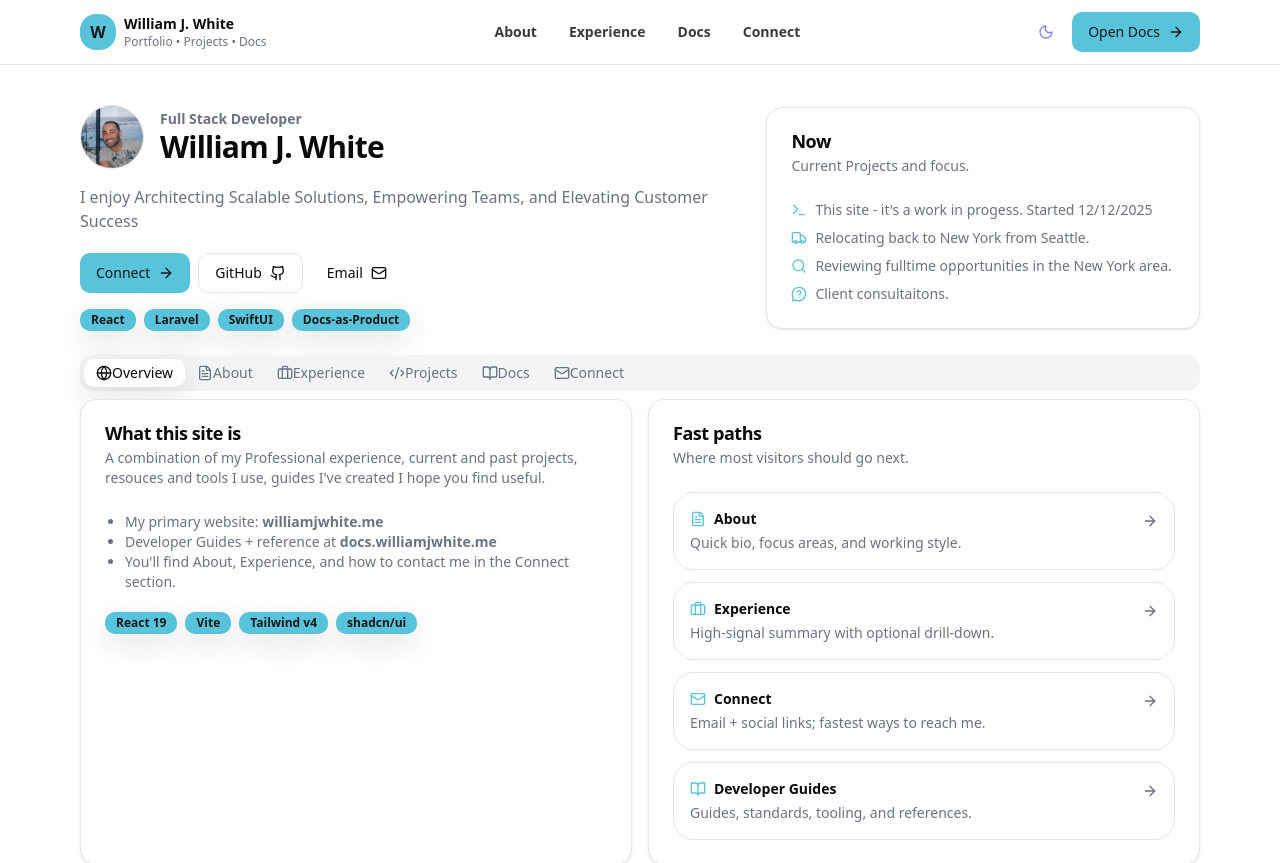
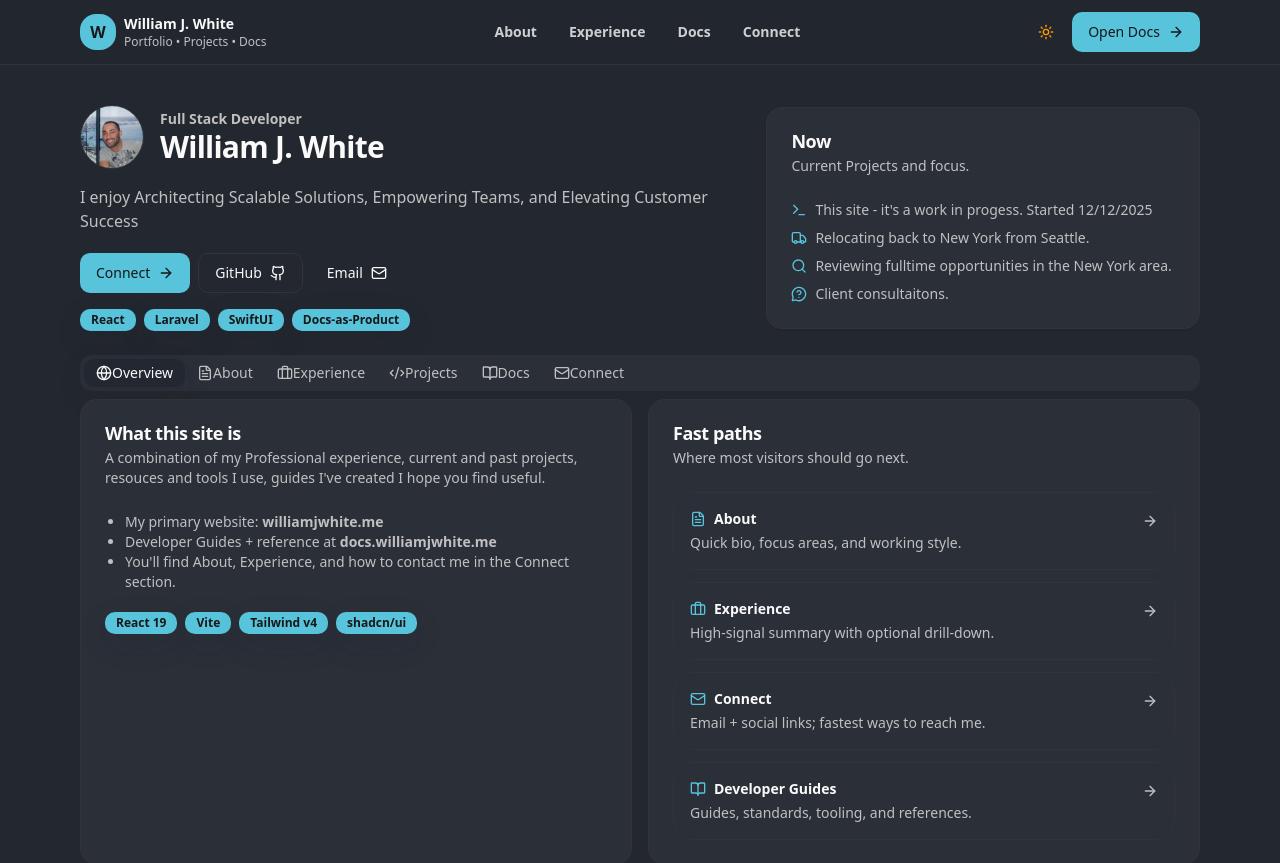
Before and after one commit to williamjwhite/williamjwhite.github.io, a React (Vite) app: page / in a window 1280 px wide. Shown: the top 863 px of the page. Built offline with nearby package versions, Linux system fonts and the light colour scheme.

Commit message:
Added x-site theme cookie

```diff
--- a/src/App.tsx
+++ b/src/App.tsx
@@ -1,4 +1,5 @@
 import * as React from "react";
+import { getThemeCookie, setThemeCookie } from "@/lib/theme-cookie";
 import {
   ArrowRight,
   BookOpen,
@@ -48,30 +49,13 @@ const LINKS = {
 
 function useThemeToggle() {
   const [isDark, setIsDark] = React.useState<boolean>(() => {
-    const saved = localStorage.getItem("wjjw_theme");
-    if (saved === "dark") return true;
-    if (saved === "light") return false;
-    return (
-      window.matchMedia?.("(prefers-color-scheme: dark)")?.matches ?? false
-    );
+    return getThemeCookie() === "dark";
   });
 
   React.useEffect(() => {
-    const root = document.documentElement;
-
-    // Add a temporary transition class for smoother theme toggles
-    root.classList.add("theme-transition");
-
-    if (isDark) root.classList.add("dark");
-    else root.classList.remove("dark");
-
-    localStorage.setItem("wjjw_theme", isDark ? "dark" : "light");
-
-    const timeout = window.setTimeout(() => {
-      root.classList.remove("theme-transition");
-    }, 450);
-
-    return () => window.clearTimeout(timeout);
+    const theme = isDark ? "dark" : "light";
+    document.documentElement.classList.toggle("dark", isDark);
+    setThemeCookie(theme);
   }, [isDark]);
 
   return { isDark, toggle: () => setIsDark((v) => !v) };
--- /dev/null
+++ b/src/lib/theme-cookie.ts
@@ -0,0 +1,57 @@
+// williamjwhite.github.io/src/lib/theme-cookie.ts
+export type ThemeMode = "dark" | "light";
+
+const COOKIE_NAME = "wjjw_theme";
+const COOKIE_DOMAIN = ".williamjwhite.me";
+
+export function getThemeCookie(): ThemeMode {
+  if (typeof document === "undefined") return "dark";
+
+  const match = document.cookie.match(
+    new RegExp(`(?:^|; )${COOKIE_NAME}=(dark|light)`)
+  );
+
+  return (match?.[1] as ThemeMode) ?? "dark";
+}
+
+export function setThemeCookie(theme: ThemeMode) {
+  if (typeof document === "undefined") return;
+
+  document.cookie = [
+    `${COOKIE_NAME}=${theme}`,
+    "Path=/",
+    `Domain=${COOKIE_DOMAIN}`,
+    "Max-Age=31536000",
+    "SameSite=Lax",
+    "Secure",
+  ].join("; ");
+}
+// export type ThemeMode = "light" | "dark";
+
+// const COOKIE_NAME = "wjjw_theme";
+
+// /**
+//  * Uses a cookie on the parent domain so it persists across subdomains:
+//  * - williamjwhite.me
+//  * - docs.williamjwhite.me
+//  */
+// export function setThemeCookie(mode: ThemeMode) {
+//   const oneYear = 60 * 60 * 24 * 365;
+
+//   // Prefer parent domain in production. On localhost this will be ignored,
+//   // which is fine; localStorage can cover local dev.
+//   const domain = window.location.hostname.endsWith("williamjwhite.me")
+//     ? "domain=.williamjwhite.me; "
+//     : "";
+
+//   document.cookie = `${COOKIE_NAME}=${mode}; Max-Age=${oneYear}; Path=/; ${domain}SameSite=Lax; Secure`;
+// }
+
+// export function getThemeCookie(): ThemeMode | null {
+//   const match = document.cookie.match(
+//     new RegExp(`(?:^|; )${COOKIE_NAME}=([^;]*)`)
+//   );
+//   if (!match) return null;
+//   const v = decodeURIComponent(match[1]);
+//   return v === "dark" || v === "light" ? v : null;
+// }
```
